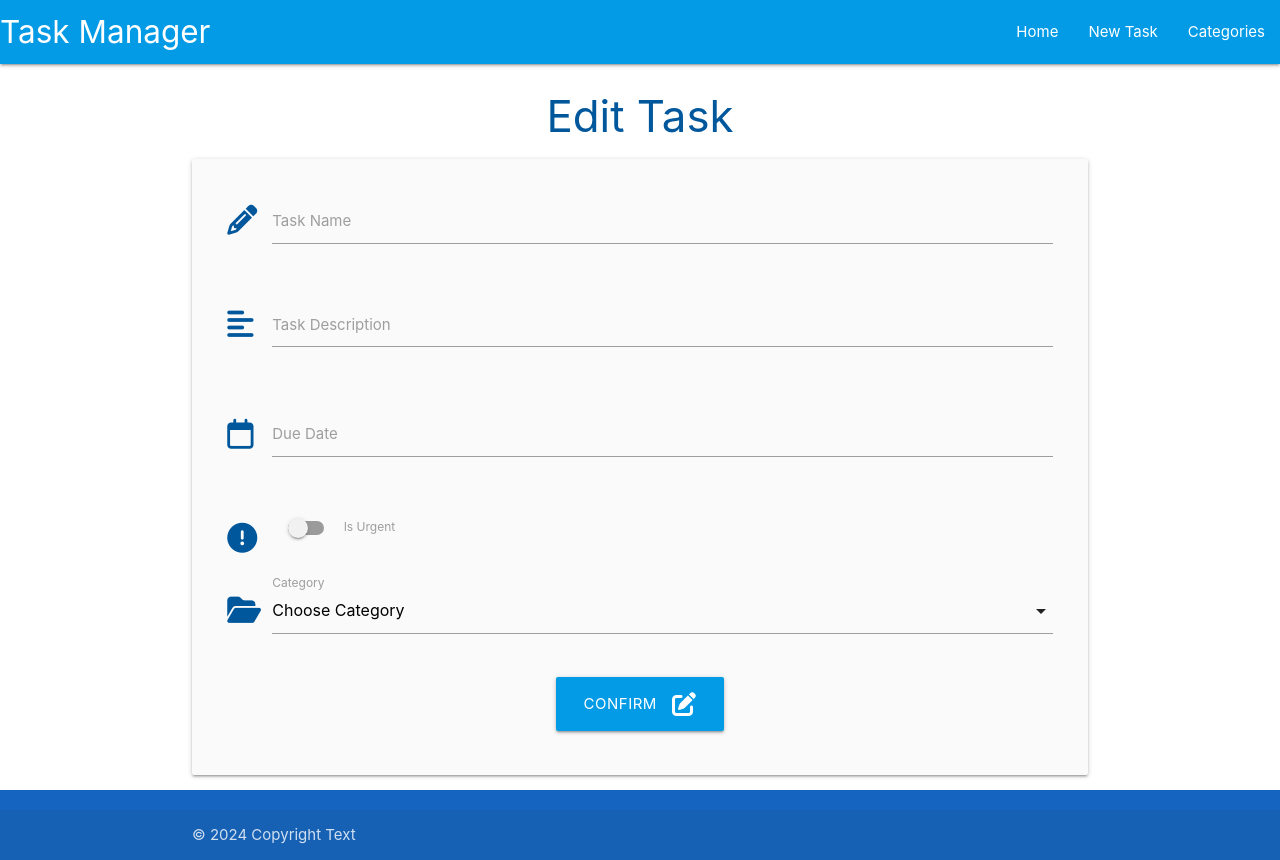
After one commit to MattMiles95/Love_Tasks, a Flask app: template taskmanager/templates/edit_task.html in a window 1280 px wide. The commit adds this page. Run offline with Flask 2, Linux system fonts and the light colour scheme; the template is opened without the code that fills it, so the values that code supplies are empty; some libraries are stand-ins or nearby versions.

Commit message:
Add functionality for editing tasks

```diff
--- /dev/null
+++ b/taskmanager/templates/edit_task.html
@@ -0,0 +1,80 @@
+{% extends "base.html" %}
+{% block content %}
+
+<h3 class="light-blue-text text-darken-4 center-align">Edit Task</h3>
+
+<div class="row card-panel grey lighten-5">
+    <form class="col s12" method="POST" action="{{ url_for('edit_task', task_id=task.id) }}">
+        <!------------------------------- task_name -->
+        <div class="row">
+            <div class="input-field col s12">
+                <i class="fas fa-pencil-alt prefix light-blue-text text-darken-4"></i>
+                <input id="task_name" name="task_name" value="{{ task.task_name }}" type="text" minlength="3" maxlength="50" class="validate" required>
+                <label for="task_name">Task Name</label>
+            </div>
+        </div>
+         <!------------------------------- task_description -->
+         <div class="row">
+            <div class="input-field col s12">
+                <i class="fas fa-align-left prefix light-blue-text text-darken-4"></i>
+                <textarea id="task_description" name="task_description" minlength="5" maxlength="200"
+                    type="text" class="materialize-textarea validate" required>
+                    {{- task.task_description -}}
+                </textarea>
+                <label for="task_description">Task Description</label>
+            </div>
+        </div>
+        <!------------------------------- due_date -->
+        <div class="row">
+            <div class="input-field col s12">
+                <i class="fa-regular fa-calendar prefix light-blue-text text-darken-4"></i>
+                <input id="due_date" name="due_date" value="{{task.due_date.strftime('%d %B, %Y')}}" type="text" type="text" class="datepicker validate" required>
+                <label for="due_date">Due Date</label>
+            </div>
+        </div>
+        <!------------------------------- is_urgent -->
+        <div class="row">
+            <div class="input-field col s12">
+                <div class="switch">
+                    <i class="fas fa-exclamation-circle prefix light-blue-text text-darken-4"></i>
+                    <label for="is_urgent">
+                        {% if task.is_urgent == True %}
+                        <input id="is_urgent" name="is_urgent" type="checkbox" checked>
+                        {% else %}
+                        <input id="is_urgent" name="is_urgent" type="checkbox">
+                        {% endif %}
+                        <span class="lever"></span>
+                      Is Urgent
+                    </label>
+                  </div>
+            </div>
+        </div>
+        <!------------------------------- category_id -->
+        <div class="row">
+            <div class="input-field col s12">
+                <i class="fas fa-folder-open prefix light-blue-text text-darken-4"></i>
+                <select id="category_id" name="category_id" class="validate" required>
+                    <option value="" disabled>Choose Category</option>
+                    {% for category in categories %}
+                        {% if category == task.category %}
+                        <option value="{{ category.id }}" selected>{{ category.category_name }}</option>
+                        {% else %}
+                        <option value="{{ category.id }}">{{ category.category_name }}</option>
+                        {% endif %}
+                    {% endfor %}
+                </select>
+                <label for="category_id">Category</label>
+            </div>
+        </div>
+        <!------------------------------- Submit Button -->
+        <div class="row">
+            <div class="col s12 center-align">
+                <button type="submit" class="btn-large light-blue darken-1">
+                    Confirm <i class="fas fa-edit right"></i>
+                </button>
+            </div>
+        </div>
+    </form>
+</div>
+
+{% endblock %}
--- a/taskmanager/templates/tasks.html
+++ b/taskmanager/templates/tasks.html
@@ -24,6 +24,10 @@
     <div class="collapsible-body">
         <strong>{{ task.category }}</strong>
         <p>{{ task.task_description }}</p>
+        <div class="card-action">
+            <a href="{{ url_for('edit_task', task_id=task.id) }}" class="btn green accent-4">Edit</a>
+            <a href="" class="btn red">Delete</a>
+        </div>
     </div>
     </li>
     {% endfor %}
```
Also changed, not shown: taskmanager/routes.py (+14 -0 lines).
